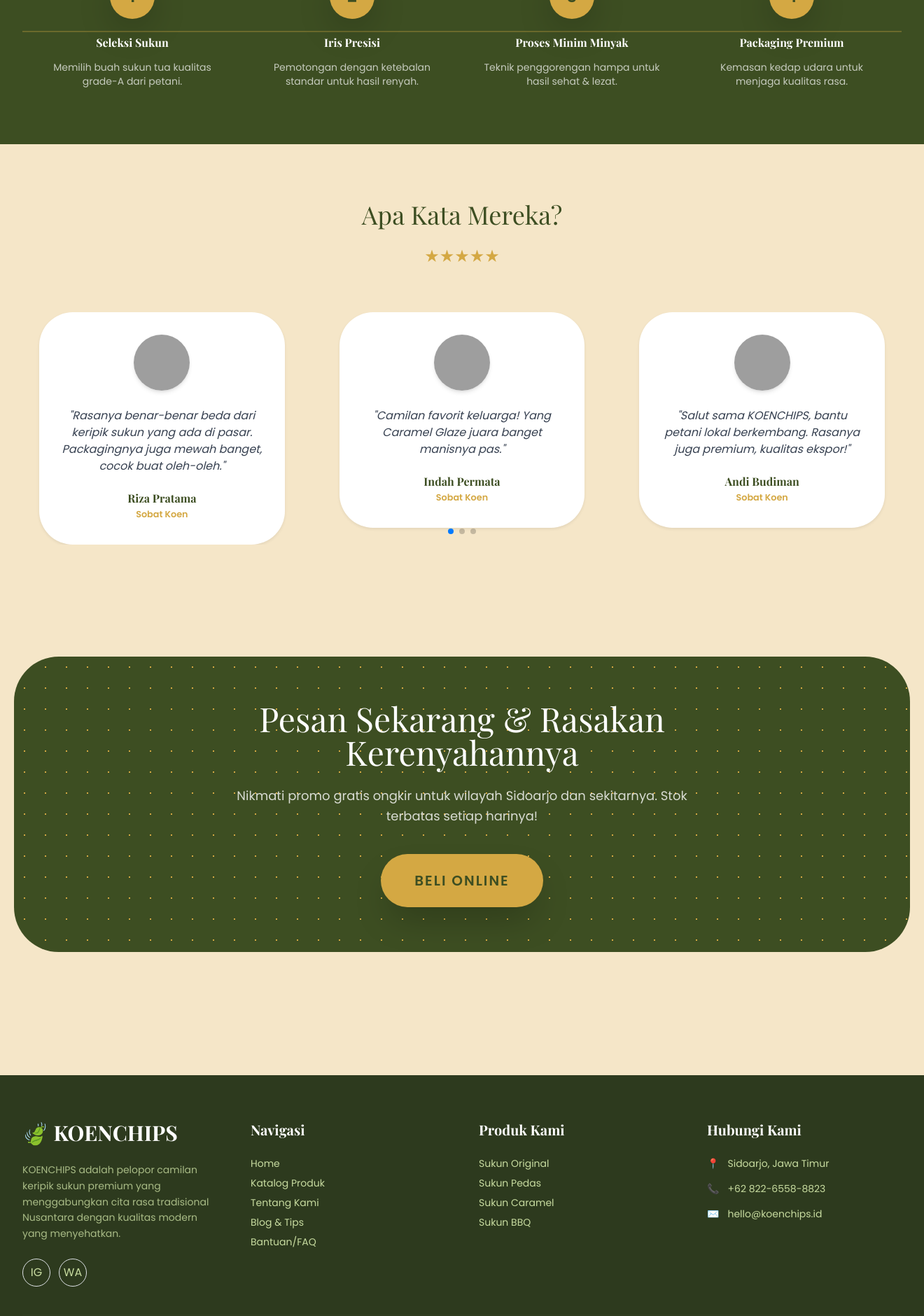
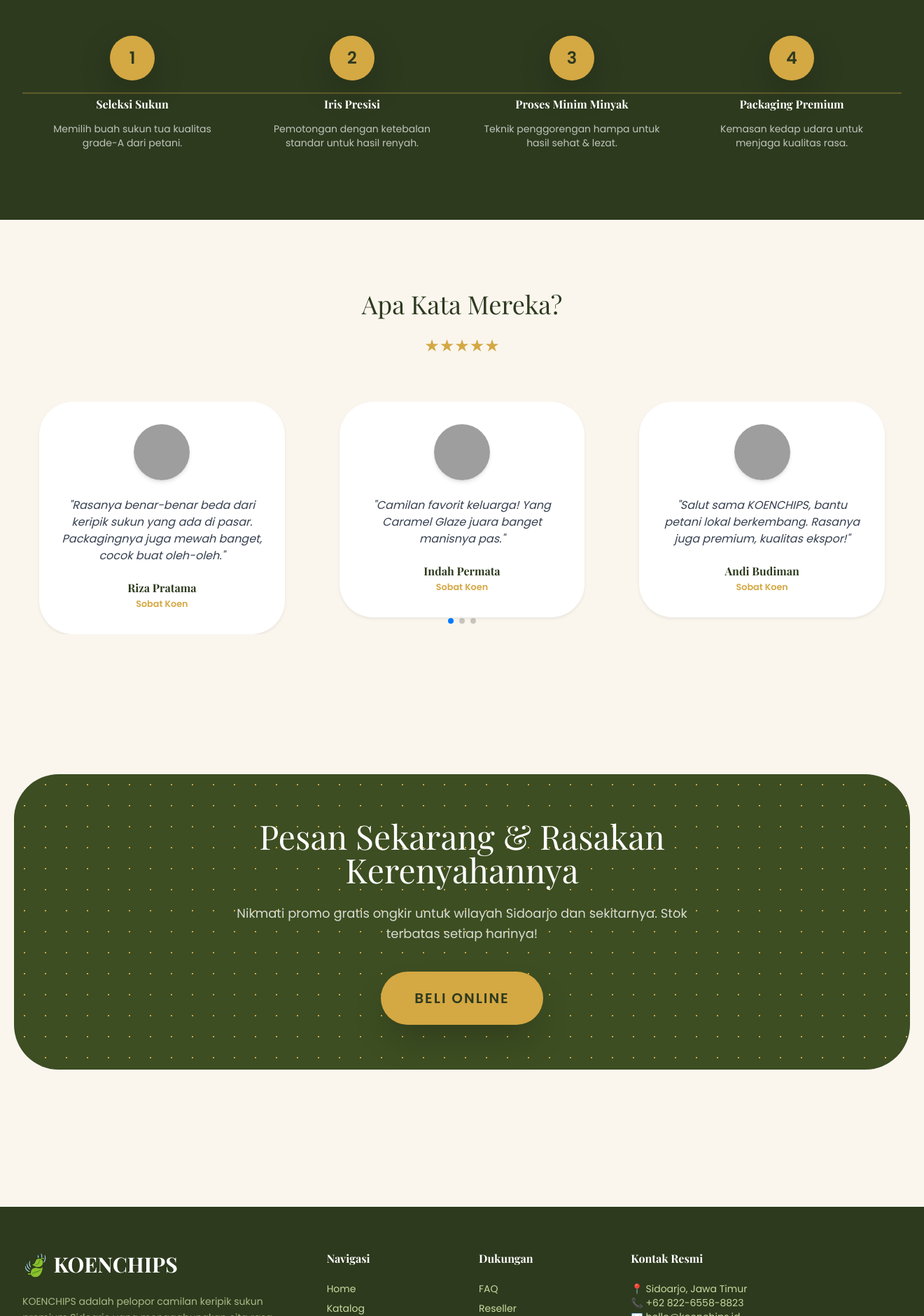
Before and after one commit to galiihajiip/ets-pemweb, a PHP site: page /index.php in a window 1320 px wide. Shown: the part 2720-4600 px from the top of the page at 70% size. Run offline with PHP 8.4, Linux system fonts and the light colour scheme; some libraries are stand-ins or nearby versions; grey boxes are pictures that could not be loaded.

Commit message:
Auto-sync: 2026-04-18 20:33:29

```diff
--- a/assets/css/style.css
+++ b/assets/css/style.css
@@ -1,86 +1,160 @@
 :root {
-    --army-green: #4a5c2a;
-    --dark-green: #3d4e22;
-    --light-green: #5a7032;
+    --army-dark: #2d3a1e;
+    --army: #3d4e22;
+    --army-mid: #4a5c2a;
+    --army-light: #5a7032;
+    --army-accent: #6b8a3a;
     --gold: #d4a843;
-    --cream: #f5e6c8;
+    --gold-light: #f5e6c8;
+    --cream: #faf6ee;
+    --transition: all 0.4s cubic-bezier(0.165, 0.84, 0.44, 1);
+}
+
+* {
+    margin: 0;
+    padding: 0;
+    box-sizing: border-box;
+}
+
+html {
+    scroll-behavior: smooth;
 }
 
 body {
     font-family: 'Poppins', sans-serif;
     background-color: var(--cream);
-    color: var(--dark-green);
+    color: var(--army-dark);
+    line-height: 1.6;
+    overflow-x: hidden;
 }
 
 h1, h2, h3, h4, h5, h6, .playfair {
     font-family: 'Playfair Display', serif;
 }
 
-.btn-koen {
-    background-color: var(--army-green);
-    color: white;
-    border: none;
-    transition: all 0.3s ease;
-}
-
-.btn-koen:hover {
-    background-color: var(--dark-green);
-    color: var(--gold);
-    transform: translateY(-2px);
-}
-
-.text-gold {
-    color: var(--gold);
-}
-
-.bg-army {
-    background-color: var(--army-green);
-}
-
-.navbar-brand {
-    font-family: 'Playfair Display', serif;
-    font-weight: 700;
-    color: var(--gold) !important;
+section {
+    position: relative;
+    overflow: hidden;
 }
 
 .section-padding {
-    padding: 80px 0;
+    padding: 100px 0;
 }
 
-/* Glassmorphism Effect */
-.glass {
-    background: rgba(255, 255, 255, 0.2);
-    backdrop-filter: blur(8px);
-    -webkit-backdrop-filter: blur(8px);
-    border: 1px solid rgba(255, 255, 255, 0.1);
+/* Card Hover Effects */
+.card, .bg-white, .bg-cream, .glass {
+    transition: var(--transition);
 }
 
-/* Animations */
-.reveal {
-    opacity: 0;
-    transform: translateY(30px);
-    transition: all 0.8s cubic-bezier(0.2, 0.8, 0.2, 1);
+.hover-scale:hover, .card:hover {
+    transform: scale(1.03);
+    box-shadow: 0 20px 40px rgba(0,0,0,0.1) !important;
 }
 
-.reveal-active {
+/* Loading Spinner */
+#preloader {
+    position: fixed;
+    top: 0;
+    left: 0;
+    width: 100%;
+    height: 100%;
+    background-color: var(--army-dark);
+    display: flex;
+    justify-content: center;
+    align-items: center;
+    z-index: 9999;
+    transition: opacity 0.5s ease;
+}
+
+.spinner {
+    width: 50px;
+    height: 50px;
+    border: 5px solid var(--gold-light);
+    border-top: 5px solid var(--gold);
+    border-radius: 50%;
+    animation: spin 1s linear infinite;
+}
+
+@keyframes spin {
+    0% { transform: rotate(0deg); }
+    100% { transform: rotate(360deg); }
+}
+
+/* Floating Buttons */
+.floating-btn {
+    position: fixed;
+    bottom: 30px;
+    right: 30px;
+    z-index: 1000;
+    display: flex;
+    flex-direction: column;
+    gap: 15px;
+}
+
+.btn-wa {
+    width: 60px;
+    height: 60px;
+    background-color: #25d366;
+    color: white;
+    border-radius: 50%;
+    display: flex;
+    justify-content: center;
+    align-items: center;
+    font-size: 24px;
+    text-decoration: none;
+    box-shadow: 0 5px 15px rgba(0,0,0,0.2);
+    transition: var(--transition);
+}
+
+.btn-wa:hover {
+    transform: scale(1.1) rotate(5deg);
+    color: white;
+}
+
+.btn-back-to-top {
+    width: 50px;
+    height: 50px;
+    background-color: var(--gold);
+    color: var(--army-dark);
+    border-radius: 50%;
+    display: flex;
+    justify-content: center;
+    align-items: center;
+    font-size: 20px;
+    text-decoration: none;
+    box-shadow: 0 5px 15px rgba(0,0,0,0.2);
+    transition: var(--transition);
+    opacity: 0;
+    pointer-events: none;
+}
+
+.btn-back-to-top.active {
     opacity: 1;
-    transform: translateY(0);
+    pointer-events: auto;
+}
+
+.btn-back-to-top:hover {
+    background-color: var(--army-dark);
+    color: var(--gold);
 }
 
 /* Custom Scrollbar */
 ::-webkit-scrollbar {
-    width: 8px;
+    width: 10px;
+}
+::-webkit-scrollbar-track {
+    background: var(--gold-light);
+}
+::-webkit-scrollbar-thumb {
+    background: var(--army);
+    border-radius: 5px;
+}
+::-webkit-scrollbar-thumb:hover {
+    background: var(--army-dark);
 }
 
-::-webkit-scrollbar-track {
-    background: var(--cream);
+/* Responsive Overrides */
+@media (max-width: 768px) {
+    .section-padding { padding: 60px 0; }
+    h1 { font-size: 2.5rem !important; }
 }
-
-::-webkit-scrollbar-thumb {
-    background: var(--army-green);
-    border-radius: 10px;
-}
-
-::-webkit-scrollbar-thumb:hover {
-    background: var(--dark-green);
-}
--- a/includes/footer.php
+++ b/includes/footer.php
@@ -1,80 +1,74 @@
+    <!-- Floating Buttons BLOK 8.0 -->
+    <div class="floating-btn">
+        <a href="#top" id="backToTop" class="btn-back-to-top active" title="Back to Top">↑</a>
+        <a href="https://wa.me/6282265588823" class="btn-wa shadow-2xl" target="_blank" title="Hubungi WhatsApp">
+            <span class="text-2xl">💬</span>
+        </a>
+    </div>
+
     <footer class="py-16 mt-24" style="background-color: #2d3a1e; color: #c8dca0;">
         <div class="container">
             <div class="row g-5">
-                <!-- Col 1: Logo & Deskripsi -->
-                <div class="col-lg-3 col-md-6">
+                <div class="col-lg-4">
                     <h3 class="playfair text-white text-3xl font-bold mb-4">🍃 KOENCHIPS</h3>
-                    <p class="opacity-80 text-sm leading-relaxed mb-6">
-                        KOENCHIPS adalah pelopor camilan keripik sukun premium yang menggabungkan cita rasa tradisional Nusantara dengan kualitas modern yang menyehatkan.
-                    </p>
-                    <div class="flex space-x-3">
-                        <a href="https://instagram.com/koenchips" class="w-10 h-10 rounded-full border border-lightLeaf/30 flex items-center justify-center hover:bg-gold hover:border-gold transition-all group">
-                            <span class="text-lightLeaf group-hover:text-deepGreen">IG</span>
-                        </a>
-                        <a href="https://wa.me/6282265588823" class="w-10 h-10 rounded-full border border-lightLeaf/30 flex items-center justify-center hover:bg-gold hover:border-gold transition-all group">
-                            <span class="text-lightLeaf group-hover:text-deepGreen">WA</span>
-                        </a>
-                    </div>
+                    <p class="opacity-80 text-sm leading-relaxed mb-6">KOENCHIPS adalah pelopor camilan keripik sukun premium Sidoarjo yang menggabungkan cita rasa tradisional dengan kualitas modern yang menyehatkan.</p>
                 </div>
-
-                <!-- Col 2: Menu Navigasi -->
-                <div class="col-lg-3 col-md-6">
-                    <h5 class="text-white playfair text-xl font-bold mb-4">Navigasi</h5>
+                <div class="col-lg-2">
+                    <h5 class="text-white playfair font-bold mb-4">Navigasi</h5>
                     <ul class="list-unstyled space-y-2 text-sm">
-                        <li><a href="index.php" class="hover:text-gold no-underline transition-colors">Home</a></li>
-                        <li><a href="katalog.php" class="hover:text-gold no-underline transition-colors">Katalog Produk</a></li>
-                        <li><a href="tentang.php" class="hover:text-gold no-underline transition-colors">Tentang Kami</a></li>
-                        <li><a href="blog.php" class="hover:text-gold no-underline transition-colors">Blog & Tips</a></li>
-                        <li><a href="faq.php" class="hover:text-gold no-underline transition-colors">Bantuan/FAQ</a></li>
+                        <li><a href="index.php" class="hover:text-gold no-underline transition-colors text-inherit">Home</a></li>
+                        <li><a href="katalog.php" class="hover:text-gold no-underline transition-colors text-inherit">Katalog</a></li>
+                        <li><a href="tentang.php" class="hover:text-gold no-underline transition-colors text-inherit">Tentang</a></li>
                     </ul>
                 </div>
-
-                <!-- Col 3: Produk -->
-                <div class="col-lg-3 col-md-6">
-                    <h5 class="text-white playfair text-xl font-bold mb-4">Produk Kami</h5>
+                <div class="col-lg-2">
+                    <h5 class="text-white playfair font-bold mb-4">Dukungan</h5>
                     <ul class="list-unstyled space-y-2 text-sm">
-                        <li><a href="produk-detail.php?id=1" class="hover:text-gold no-underline transition-colors">Sukun Original</a></li>
-                        <li><a href="produk-detail.php?id=2" class="hover:text-gold no-underline transition-colors">Sukun Pedas</a></li>
-                        <li><a href="produk-detail.php?id=3" class="hover:text-gold no-underline transition-colors">Sukun Caramel</a></li>
-                        <li><a href="produk-detail.php?id=4" class="hover:text-gold no-underline transition-colors">Sukun BBQ</a></li>
+                        <li><a href="faq.php" class="hover:text-gold no-underline transition-colors text-inherit">FAQ</a></li>
+                        <li><a href="reseller.php" class="hover:text-gold no-underline transition-colors text-inherit">Reseller</a></li>
+                        <li><a href="blog.php" class="hover:text-gold no-underline transition-colors text-inherit">Blog</a></li>
                     </ul>
                 </div>
-
-                <!-- Col 4: Kontak -->
-                <div class="col-lg-3 col-md-6">
-                    <h5 class="text-white playfair text-xl font-bold mb-4">Hubungi Kami</h5>
-                    <ul class="list-unstyled space-y-4 text-sm">
-                        <li class="flex items-start space-x-3">
-                            <span class="text-gold">📍</span>
-                            <span>Sidoarjo, Jawa Timur</span>
-                        </li>
-                        <li class="flex items-center space-x-3">
-                            <span class="text-gold">📞</span>
-                            <a href="tel:+6282265588823" class="hover:text-gold no-underline">+62 822-6558-8823</a>
-                        </li>
-                        <li class="flex items-center space-x-3">
-                            <span class="text-gold">✉️</span>
-                            <a href="mailto:hello@koenchips.id" class="hover:text-gold no-underline">hello@koenchips.id</a>
-                        </li>
-                    </ul>
+                <div class="col-lg-4">
+                    <h5 class="text-white playfair font-bold mb-4">Kontak Resmi</h5>
+                    <p class="text-sm">📍 Sidoarjo, Jawa Timur<br>📞 +62 822-6558-8823<br>✉️ hello@koenchips.id</p>
                 </div>
             </div>
-
-            <hr class="my-10 border-lightLeaf/10">
-
-            <div class="flex flex-col md:flex-row justify-between items-center space-y-4 md:space-y-0 text-xs opacity-60">
-                <p class="mb-0">© 2026 KOENCHIPS. All rights reserved.</p>
-                <div class="flex space-x-6">
-                    <a href="#" class="hover:text-gold no-underline">Privacy Policy</a>
-                    <a href="#" class="hover:text-gold no-underline">Terms of Service</a>
-                </div>
-            </div>
+            <hr class="my-8 border-white/5">
+            <p class="text-center text-xs opacity-50 mb-0">© 2026 KOENCHIPS. All rights reserved.</p>
         </div>
     </footer>
 
-    <!-- Bootstrap 5 Bundle JS -->
+    <!-- JS Libraries -->
     <script src="https://cdn.jsdelivr.net/npm/bootstrap@5.3.0/dist/js/bootstrap.bundle.min.js"></script>
-    <!-- Custom JS -->
+    <script src="https://unpkg.com/aos@2.3.1/dist/aos.js"></script>
     <script src="assets/js/main.js"></script>
+    <script>
+        // AOS Initialization
+        AOS.init({
+            duration: 800,
+            easing: 'ease-in-out',
+            once: true,
+            mirror: false
+        });
+
+        // Preloader Hide
+        window.addEventListener('load', () => {
+            const preloader = document.getElementById('preloader');
+            preloader.style.opacity = '0';
+            setTimeout(() => { preloader.style.display = 'none'; }, 500);
+        });
+
+        // Back to Top Scroll
+        const btt = document.getElementById('backToTop');
+        window.addEventListener('scroll', () => {
+            if (window.pageYOffset > 300) { btt.classList.add('active'); }
+            else { btt.classList.remove('active'); }
+        });
+        btt.addEventListener('click', (e) => {
+            e.preventDefault();
+            window.scrollTo({ top: 0, behavior: 'smooth' });
+        });
+    </script>
 </body>
 </html>
--- a/includes/header.php
+++ b/includes/header.php
@@ -15,6 +15,8 @@ $current_page = basename($_SERVER['PHP_SELF']);
     <script src="https://cdn.tailwindcss.com"></script>
     <!-- Google Fonts -->
     <link href="https://fonts.googleapis.com/css2?family=Playfair+Display:wght@400;700&family=Poppins:wght@300;400;600&display=swap" rel="stylesheet">
+    <!-- AOS Animate On Scroll -->
+    <link href="https://unpkg.com/aos@2.3.1/dist/aos.css" rel="stylesheet">
     <!-- Custom CSS -->
     <link rel="stylesheet" href="assets/css/style.css">
 
@@ -23,37 +25,28 @@ $current_page = basename($_SERVER['PHP_SELF']);
             theme: {
                 extend: {
                     colors: {
-                        army: '#4a5c2a',
-                        darkGreen: '#3d4e22',
-                        deepGreen: '#2d3a1e',
+                        army: '#3d4e22',
+                        darkGreen: '#2d3a1e',
                         gold: '#d4a843',
-                        cream: '#f5e6c8',
-                        lightLeaf: '#c8dca0',
+                        cream: '#faf6ee',
                     }
                 }
             }
         }
     </script>
     <style>
-        .nav-link.active {
-            color: #d4a843 !important;
-            font-weight: 600;
-        }
-        .badge-new {
-            background-color: #d4a843;
-            color: #2d3a1e;
-            font-size: 0.6rem;
-            padding: 2px 5px;
-            border-radius: 4px;
-            vertical-align: super;
-            margin-left: 2px;
-            font-weight: 800;
-        }
+        .nav-link.active { color: #d4a843 !important; font-weight: 700; }
+        .badge-new { background-color: #d4a843; color: #2d3a1e; font-size: 0.6rem; padding: 2px 5px; border-radius: 4px; vertical-align: super; font-weight: 800; }
     </style>
 </head>
 <body class="bg-cream">
-    <!-- Navbar BLOK 2.0 -->
-    <nav class="navbar navbar-expand-xl navbar-dark sticky-top py-3" style="background-color: #3d4e22;">
+    <!-- Preloader -->
+    <div id="preloader">
+        <div class="spinner"></div>
+    </div>
+
+    <!-- Navbar sticky -->
+    <nav class="navbar navbar-expand-xl navbar-dark sticky-top py-3" style="background-color: #3d4e22; z-index: 1030;">
         <div class="container">
             <a class="navbar-brand flex items-center space-x-2" href="index.php">
                 <span class="text-2xl font-bold playfair tracking-wider">🍃 KOENCHIPS</span>
@@ -66,44 +59,43 @@ $current_page = basename($_SERVER['PHP_SELF']);
             <div class="collapse navbar-collapse" id="navbarNav">
                 <ul class="navbar-nav ms-auto items-center lg:space-x-1">
                     <li class="nav-item">
-                        <a class="nav-link text-white/90 hover:text-gold transition-all px-3 <?php echo ($current_page == 'index.php') ? 'active' : ''; ?>" href="index.php">Home</a>
+                        <a class="nav-link text-white/90 <?php echo ($current_page == 'index.php') ? 'active' : ''; ?>" href="index.php">Home</a>
                     </li>
                     <li class="nav-item">
-                        <a class="nav-link text-white/90 hover:text-gold transition-all px-3 <?php echo ($current_page == 'katalog.php') ? 'active' : ''; ?>" href="katalog.php">Katalog</a>
+                        <a class="nav-link text-white/90 <?php echo ($current_page == 'katalog.php') ? 'active' : ''; ?>" href="katalog.php">Katalog</a>
                     </li>
                     <li class="nav-item">
-                        <a class="nav-link text-white/90 hover:text-gold transition-all px-3 <?php echo ($current_page == 'tentang.php') ? 'active' : ''; ?>" href="tentang.php">Tentang</a>
+                        <a class="nav-link text-white/90 <?php echo ($current_page == 'tentang.php') ? 'active' : ''; ?>" href="tentang.php">Tentang</a>
                     </li>
                     <li class="nav-item">
-                        <a class="nav-link text-white/90 hover:text-gold transition-all px-3 <?php echo ($current_page == 'team.php') ? 'active' : ''; ?>" href="team.php">Team</a>
+                        <a class="nav-link text-white/90 <?php echo ($current_page == 'team.php') ? 'active' : ''; ?>" href="team.php">Team</a>
                     </li>
                     <li class="nav-item">
-                        <a class="nav-link text-white/90 hover:text-gold transition-all px-3 <?php echo ($current_page == 'blog.php') ? 'active' : ''; ?>" href="blog.php">Blog <span class="badge-new">NEW</span></a>
+                        <a class="nav-link text-white/90 <?php echo ($current_page == 'blog.php') ? 'active' : ''; ?>" href="blog.php">Blog <span class="badge-new">NEW</span></a>
                     </li>
                     <li class="nav-item">
-                        <a class="nav-link text-white/90 hover:text-gold transition-all px-3 <?php echo ($current_page == 'proses.php') ? 'active' : ''; ?>" href="proses.php">Proses</a>
+                        <a class="nav-link text-white/90 <?php echo ($current_page == 'proses.php') ? 'active' : ''; ?>" href="proses.php">Proses</a>
                     </li>
                     <li class="nav-item">
-                        <a class="nav-link text-white/90 hover:text-gold transition-all px-3 <?php echo ($current_page == 'reseller.php') ? 'active' : ''; ?>" href="reseller.php">Reseller</a>
+                        <a class="nav-link text-white/90 <?php echo ($current_page == 'reseller.php') ? 'active' : ''; ?>" href="reseller.php">Reseller</a>
                     </li>
                     <li class="nav-item">
-                        <a class="nav-link text-white/90 hover:text-gold transition-all px-3 <?php echo ($current_page == 'faq.php') ? 'active' : ''; ?>" href="faq.php">FAQ</a>
+                        <a class="nav-link text-white/90 <?php echo ($current_page == 'faq.php') ? 'active' : ''; ?>" href="faq.php">FAQ</a>
                     </li>
                     <li class="nav-item">
-                        <a class="nav-link text-white/90 hover:text-gold transition-all px-3 <?php echo ($current_page == 'order.php') ? 'active' : ''; ?>" href="order.php">Order</a>
+                        <a class="nav-link text-white/90 <?php echo ($current_page == 'order.php') ? 'active' : ''; ?>" href="order.php">Order</a>
                     </li>
                     <li class="nav-item">
-                        <a class="nav-link text-white/90 hover:text-gold transition-all px-3 <?php echo ($current_page == 'kontak.php') ? 'active' : ''; ?>" href="kontak.php">Kontak</a>
+                        <a class="nav-link text-white/90 <?php echo ($current_page == 'kontak.php') ? 'active' : ''; ?>" href="kontak.php">Kontak</a>
                     </li>
                 </ul>
-                <div class="ms-xl-4 mt-3 mt-xl-0 flex items-center space-x-4">
-                    <!-- Cart Counter -->
+                <div class="ms-xl-4 flex items-center space-x-4 h-full py-2">
                     <div class="relative cursor-pointer group">
                         <span class="text-white text-xl">🛒</span>
                         <span id="cart-count" class="absolute -top-2 -right-2 bg-gold text-deepGreen text-[10px] font-black w-5 h-5 flex items-center justify-center rounded-full shadow-lg border-2 border-darkGreen">0</span>
                     </div>
-                    <a href="order.php" class="bg-gold text-deepGreen px-6 py-2.5 rounded-full font-bold hover:bg-white hover:scale-105 transition-all no-underline inline-block uppercase text-xs tracking-widest shadow-lg">
-                        Order Sekarang
+                    <a href="order.php" class="bg-gold text-deepGreen px-6 py-2.5 rounded-full font-bold hover:bg-white transition-all no-underline inline-block uppercase text-xs tracking-widest shadow-lg">
+                        Order
                     </a>
                 </div>
             </div>
```
